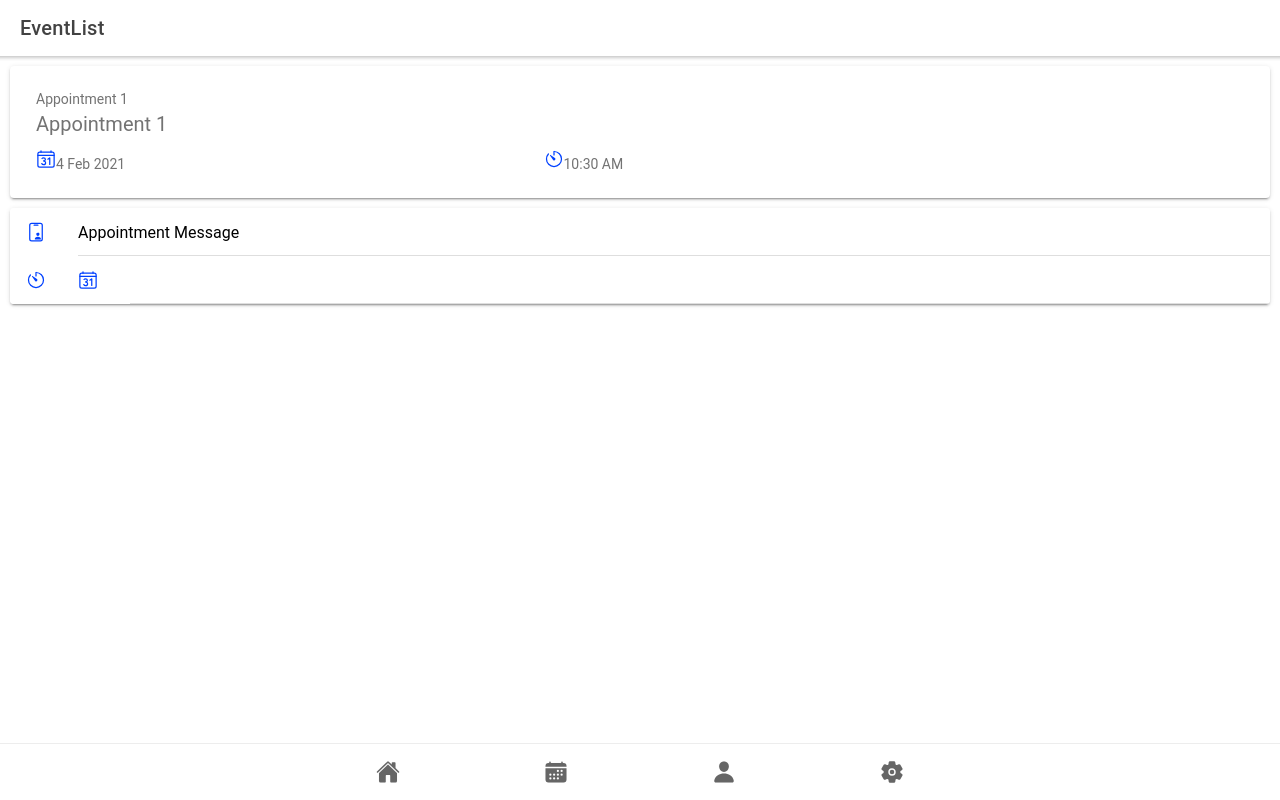
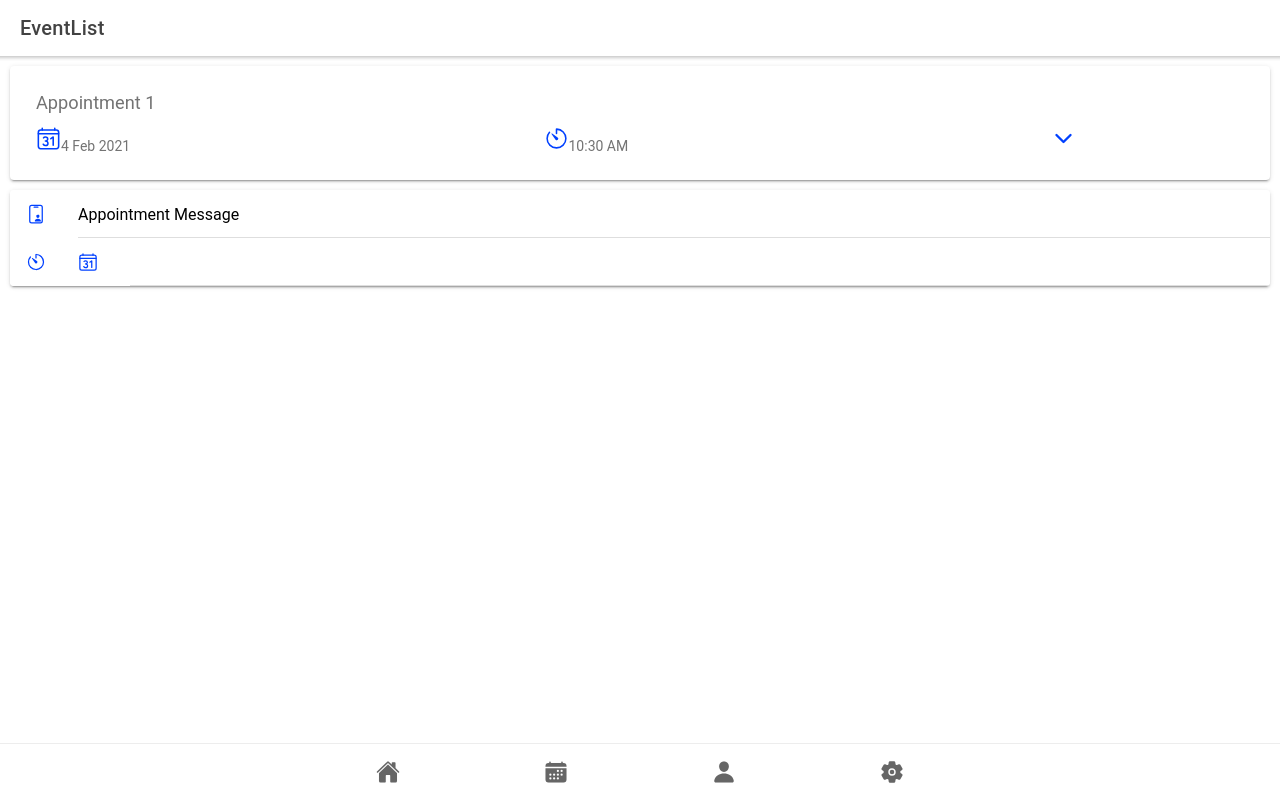
Before and after one commit to johnewong/CZ2006-Frontend, a React (Create React App) app: page /EventList in a window 1280 px wide. Built offline with nearby package versions, Linux system fonts and the light colour scheme.

Commit message:
add changes

```diff
--- a/src/App.tsx
+++ b/src/App.tsx
@@ -51,8 +51,8 @@ const App: React.FC = () => (
       <IonTabs>
         <IonRouterOutlet>
         <Route path="/setting" component={Setting} exact={true} />
-            <Route path="/account" component={Account} exact={true} />
-            <Route path="/language" component={Language} exact={true} />
+        <Route path="/account" component={Account} exact={true} />
+        <Route path="/language" component={Language} exact={true} />
         <Route path="/search" component={Search} exact={true} />
         <Route path="/profile" component={Profile} exact={true} />
         <Route path="/register" component={Register} exact={true} />
@@ -72,8 +72,8 @@ const App: React.FC = () => (
           <Route path="/loginMX">
             <Login />
           </Route>
-          <Route path="/MakeAppointment">
-            <MakeAppointment />
+          <Route path="/setting">
+            <Setting />
           </Route>
           <Route exact path="/">
             <Redirect to="/Home" />
@@ -89,7 +89,7 @@ const App: React.FC = () => (
           <IonTabButton tab="Login" href="/loginMX">
             <IonIcon icon={person} />
           </IonTabButton>
-          <IonTabButton tab="MakeAppointment" href="/MakeAppointment">
+          <IonTabButton tab="Setting" href="/setting">
             <IonIcon icon={settings} />
           </IonTabButton>
         </IonTabBar>
--- a/src/pages/EventList.css
+++ b/src/pages/EventList.css
@@ -1,3 +1,7 @@
 .card-title{
-    font-size: 20px;
+    font-size: 1.3em;
 }
+
+.content-text{
+
+}
--- a/src/pages/EventList.tsx
+++ b/src/pages/EventList.tsx
@@ -19,7 +19,7 @@ import { IonGrid, IonRow, IonCol } from "@ionic/react";
 import { pin, idCardOutline } from "ionicons/icons";
 import { useHistory } from "react-router-dom";
 import { IonRouteInner } from "@ionic/react-router/dist/types/ReactRouter/IonRouteInner";
-import { calendarNumberOutline, timerOutline } from "ionicons/icons";
+import { calendarNumberOutline, timerOutline, chevronDown } from "ionicons/icons";
 import "./EventList.css";
 
 const EventList: React.FC = () => {
@@ -37,29 +37,31 @@ const EventList: React.FC = () => {
               <IonRow>
                 <IonCol>
                   <IonLabel>
-                    <h3> Appointment 1</h3>
-                    <div className="card-title">
-                      Appointment 1
-                    </div>
+                    <div className="card-title">Appointment 1</div>
                   </IonLabel>
                 </IonCol>
               </IonRow>
               <IonRow>
                 <IonCol size="5">
                   <IonIcon
-                    style={{ fontSize: "20px", color: "#0040ff" }}
+                    style={{ fontSize: "25px", color: "#0040ff" }}
                     icon={calendarNumberOutline}
                   />
                   <IonLabel>4 Feb 2021</IonLabel>
                 </IonCol>
                 <IonCol size="5">
                   <IonIcon
-                    style={{ fontSize: "20px", color: "#0040ff" }}
+                    style={{ fontSize: "25px", color: "#0040ff" }}
                     icon={timerOutline}
                   />
                   <IonLabel>10:30 AM</IonLabel>
                 </IonCol>
-                <IonCol></IonCol>
+                <IonCol>
+                <IonIcon
+                    style={{ fontSize: "25px", color: "#0040ff" }}
+                    icon={chevronDown}
+                  />
+                </IonCol>
               </IonRow>
             </IonGrid>
           </IonCardContent>
```
